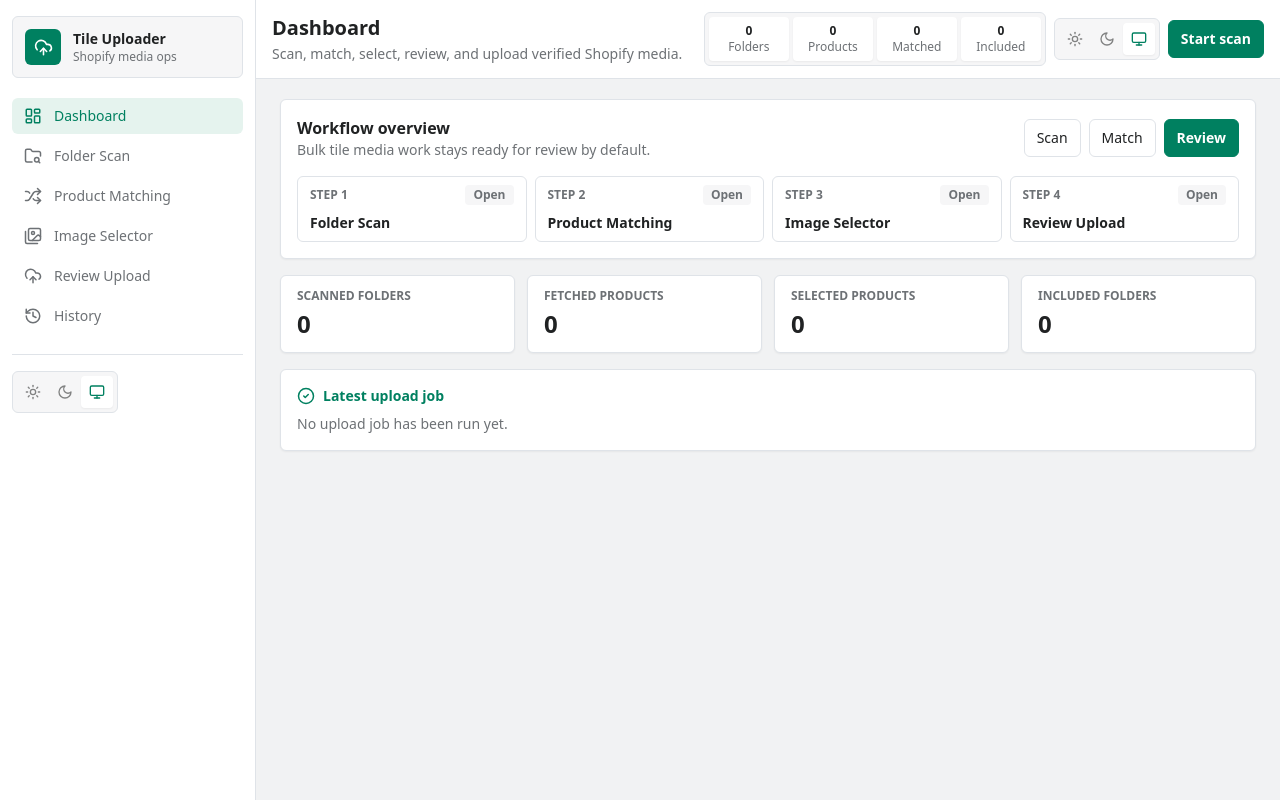
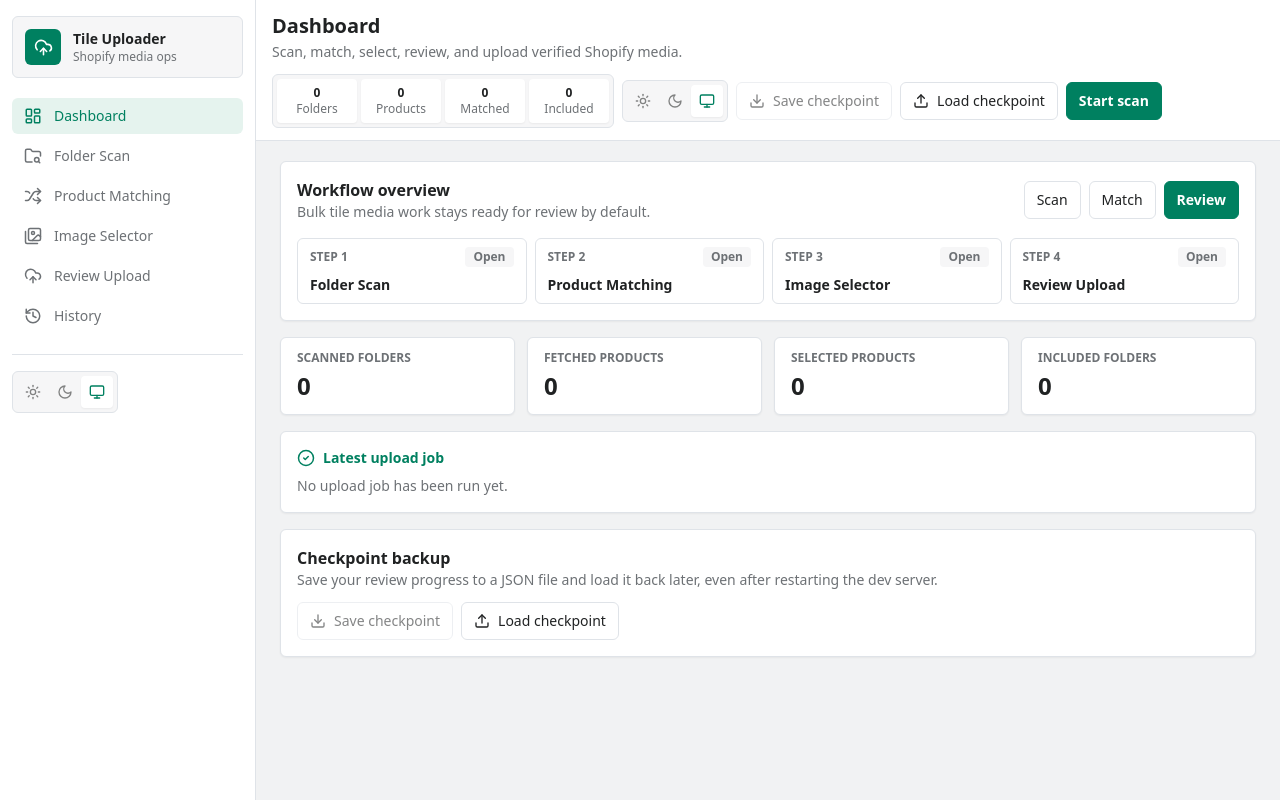
Before and after one commit to ad0n1sdllpc/shopify-image-uploader-tool, a Next.js app: page / in a window 1280 px wide. Built offline with nearby package versions, Linux system fonts and the light colour scheme.

Commit message:
It is long because the app uploads sequentially, and each selected shopy

```diff
--- a/components/AppShell.tsx
+++ b/components/AppShell.tsx
@@ -1,8 +1,9 @@
 "use client";
 
 import Link from "next/link";
-import { useEffect, useMemo, useState } from "react";
-import { CheckCircle2, FolderSearch, History, Images, LayoutDashboard, RefreshCw, Shuffle, UploadCloud } from "lucide-react";
+import type { ChangeEvent } from "react";
+import { useEffect, useMemo, useRef, useState } from "react";
+import { CheckCircle2, Download, FolderSearch, History, Images, LayoutDashboard, RefreshCw, Shuffle, UploadCloud, Upload } from "lucide-react";
 import ImageSelector from "@/components/ImageSelector";
 import ProductMatchTable from "@/components/ProductMatchTable";
 import ReviewUploadModal from "@/components/ReviewUploadModal";
@@ -52,6 +53,13 @@ type PersistedStore = {
   }[];
   excludedReviewProductIds: string[];
   lastJob: UploadJob | null;
+};
+
+type CheckpointFile = {
+  kind: "tile-uploader-checkpoint";
+  version: 1;
+  exportedAt: string;
+  state: PersistedStore;
 };
 
 const emptyStore: Store = { scan: null, products: [], matches: [], selections: [], excludedReviewProductIds: [], lastJob: null };
@@ -155,13 +163,27 @@ function normalizeStoredStore(saved: Partial<Store> | Partial<PersistedStore>):
   };
 }
 
+function checkpointFileName(date = new Date()) {
+  const stamp = date.toISOString().replace(/[:.]/g, "-").slice(0, 19);
+  return `tile-uploader-checkpoint-${stamp}.json`;
+}
+
+function checkpointStateFromPayload(payload: unknown): Partial<Store> | Partial<PersistedStore> {
+  if (!payload || typeof payload !== "object") throw new Error("Checkpoint file is not valid JSON data.");
+  const maybeCheckpoint = payload as Partial<CheckpointFile>;
+  if (maybeCheckpoint.kind === "tile-uploader-checkpoint" && maybeCheckpoint.state) return maybeCheckpoint.state;
+  return payload as Partial<Store> | Partial<PersistedStore>;
+}
+
 export default function AppShell({ page }: { page: PageKey }) {
   const [store, setStore] = useState<Store>(emptyStore);
   const [folderPath, setFolderPath] = useState("./TILES");
   const [busy, setBusy] = useState(false);
   const [error, setError] = useState<string | null>(null);
+  const [notice, setNotice] = useState<string | null>(null);
   const [history, setHistory] = useState<UploadJob[]>([]);
   const [hydrated, setHydrated] = useState(false);
+  const checkpointInputRef = useRef<HTMLInputElement>(null);
 
   useEffect(() => {
     const saved = window.localStorage.getItem("tile-uploader-state");
@@ -192,6 +214,7 @@ export default function AppShell({ page }: { page: PageKey }) {
   const includedReadySelections = useMemo(() => includedSelections(readySelections, store.excludedReviewProductIds), [readySelections, store.excludedReviewProductIds]);
   const pageTitle = navItems.find((item) => item.key === page)?.label ?? "Dashboard";
   const includedProductCount = includedReadySelections.reduce((total, selection) => total + selection.products.length, 0);
+  const hasCheckpointState = Boolean(store.scan || store.products.length || store.matches.length || store.selections.length || store.lastJob);
   const workflowStats = [
     ["Folders", store.scan?.folders.length ?? 0],
     ["Products", store.products.length],
@@ -212,6 +235,53 @@ export default function AppShell({ page }: { page: PageKey }) {
     const payload = await response.json();
     if (!response.ok) throw new Error(payload.error || "Request failed.");
     return payload as T;
+  }
+
+  function saveCheckpoint() {
+    setError(null);
+    setNotice(null);
+    try {
+      const checkpoint: CheckpointFile = {
+        kind: "tile-uploader-checkpoint",
+        version: 1,
+        exportedAt: new Date().toISOString(),
+        state: compactStore(store)
+      };
+      window.localStorage.setItem("tile-uploader-state", JSON.stringify(checkpoint.state));
+      const blob = new Blob([JSON.stringify(checkpoint, null, 2)], { type: "application/json" });
+      const url = URL.createObjectURL(blob);
+      const link = document.createElement("a");
+      link.href = url;
+      link.download = checkpointFileName();
+      document.body.appendChild(link);
+      link.click();
+      link.remove();
+      URL.revokeObjectURL(url);
+      setNotice("Checkpoint saved. Keep that JSON file somewhere safe so you can continue later.");
+    } catch (nextError) {
+      setError(nextError instanceof Error ? nextError.message : String(nextError));
+    }
+  }
+
+  async function loadCheckpoint(event: ChangeEvent<HTMLInputElement>) {
+    const file = event.target.files?.[0];
+    event.target.value = "";
+    if (!file) return;
+
+    setBusy(true);
+    setError(null);
+    setNotice(null);
+    try {
+      const payload = JSON.parse(await file.text()) as unknown;
+      const restoredStore = normalizeStoredStore(checkpointStateFromPayload(payload));
+      setStore(restoredStore);
+      setFolderPath(restoredStore.scan?.rootPath ?? folderPath);
+      setNotice(`Checkpoint loaded from ${file.name}. Review your included products before uploading.`);
+    } catch (nextError) {
+      setError(nextError instanceof Error ? `Could not load checkpoint: ${nextError.message}` : String(nextError));
+    } finally {
+      setBusy(false);
+    }
   }
 
   async function scanFolders() {
@@ -399,6 +469,15 @@ export default function AppShell({ page }: { page: PageKey }) {
                 ))}
               </div>
               <ThemeToggle />
+              <button type="button" disabled={!hasCheckpointState} onClick={saveCheckpoint} className="admin-button hidden sm:inline-flex">
+                <Download size={16} />
+                Save checkpoint
+              </button>
+              <button type="button" onClick={() => checkpointInputRef.current?.click()} className="admin-button hidden sm:inline-flex">
+                <Upload size={16} />
+                Load checkpoint
+              </button>
+              <input ref={checkpointInputRef} type="file" accept="application/json,.json" onChange={loadCheckpoint} className="hidden" />
               <Link href={primaryAction.href} className="admin-button-primary hidden sm:inline-flex">
                 {primaryAction.label}
               </Link>
@@ -416,9 +495,10 @@ export default function AppShell({ page }: { page: PageKey }) {
         <div className="mx-auto max-w-[1500px] px-4 py-5 sm:px-6">
 
           {error ? <div className="mb-4 rounded-md border border-clay/40 bg-clay/10 px-4 py-3 text-sm text-clay dark:bg-clay/20 dark:text-[#ffb39d]">{error}</div> : null}
+          {notice ? <div className="mb-4 rounded-md border border-moss/30 bg-moss/10 px-4 py-3 text-sm text-moss dark:border-[#2f8f72] dark:bg-[#0f3a2f] dark:text-[#8fd6bc]">{notice}</div> : null}
 
           {page === "dashboard" ? (
-            <Dashboard store={store} matchedSelections={matchedSelections} readySelectionCount={includedReadySelections.length} />
+            <Dashboard store={store} matchedSelections={matchedSelections} readySelectionCount={includedReadySelections.length} saveCheckpoint={saveCheckpoint} loadCheckpoint={() => checkpointInputRef.current?.click()} hasCheckpointState={hasCheckpointState} />
           ) : page === "scan" ? (
             <ScanPage busy={busy} folderPath={folderPath} setFolderPath={setFolderPath} scanFolders={scanFolders} scan={store.scan} />
           ) : page === "matching" ? (
@@ -446,7 +526,21 @@ export default function AppShell({ page }: { page: PageKey }) {
   );
 }
 
-function Dashboard({ store, matchedSelections, readySelectionCount }: { store: Store; matchedSelections: number; readySelectionCount: number }) {
+function Dashboard({
+  store,
+  matchedSelections,
+  readySelectionCount,
+  saveCheckpoint,
+  loadCheckpoint,
+  hasCheckpointState
+}: {
+  store: Store;
+  matchedSelections: number;
+  readySelectionCount: number;
+  saveCheckpoint: () => void;
+  loadCheckpoint: () => void;
+  hasCheckpointState: boolean;
+}) {
   const folderCount = store.scan?.folders.length ?? 0;
   const latestJob = store.lastJob;
   const metrics: [string, number][] = [
@@ -527,6 +621,25 @@ function Dashboard({ store, matchedSelections, readySelectionCount }: { store: S
         ) : (
           <p className="mt-2 text-sm admin-muted">No upload job has been run yet.</p>
         )}
+      </section>
+
+      <section className="admin-card p-4">
+        <div className="flex flex-wrap items-center justify-between gap-3">
+          <div>
+            <h2 className="text-base font-semibold">Checkpoint backup</h2>
+            <p className="text-sm admin-muted">Save your review progress to a JSON file and load it back later, even after restarting the dev server.</p>
+          </div>
+          <div className="flex flex-wrap gap-2">
+            <button type="button" disabled={!hasCheckpointState} onClick={saveCheckpoint} className="admin-button">
+              <Download size={16} />
+              Save checkpoint
+            </button>
+            <button type="button" onClick={loadCheckpoint} className="admin-button">
+              <Upload size={16} />
+              Load checkpoint
+            </button>
+          </div>
+        </div>
       </section>
     </div>
   );
```
Also changed, not shown: 1 other file (tests, documents, lock files or other folders).
